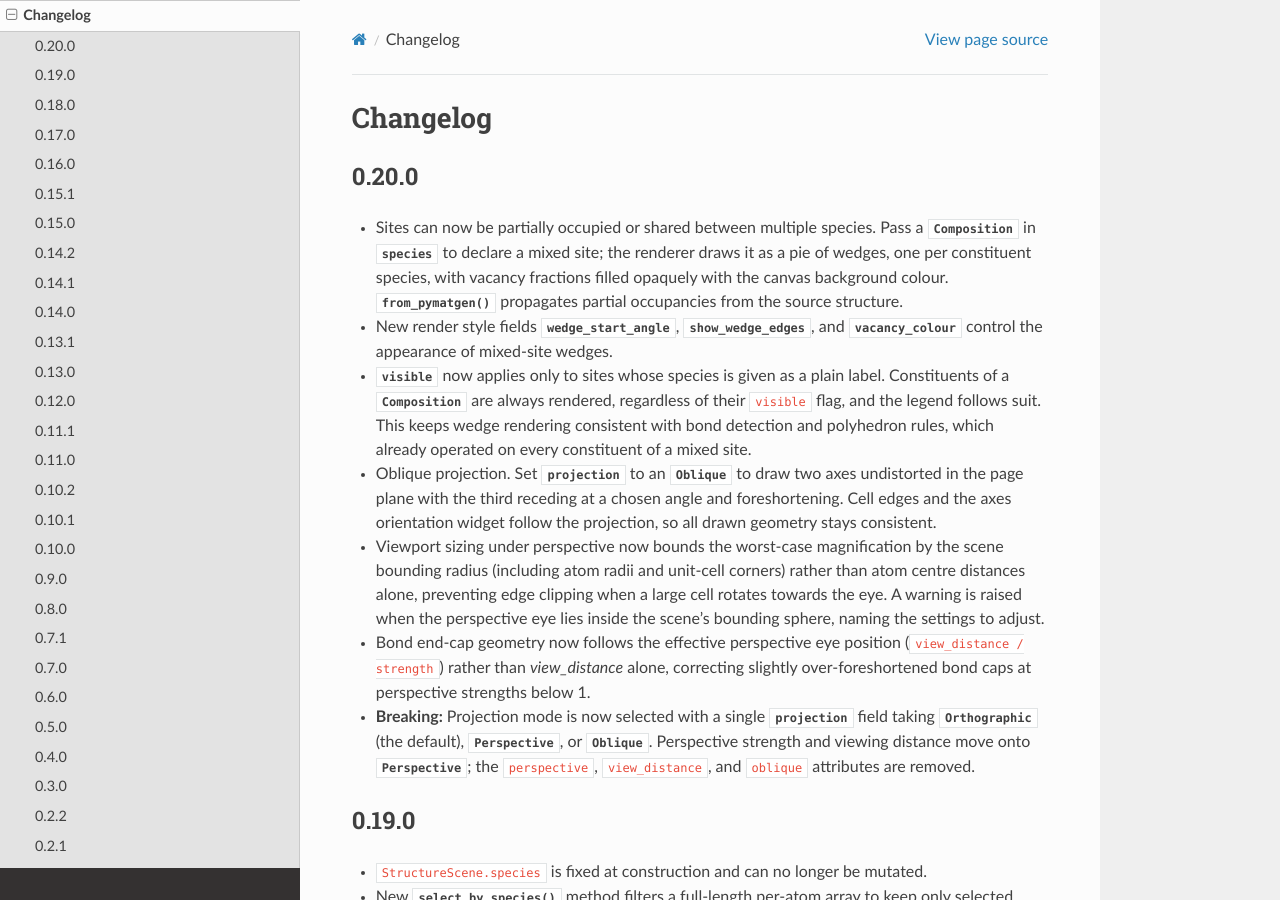
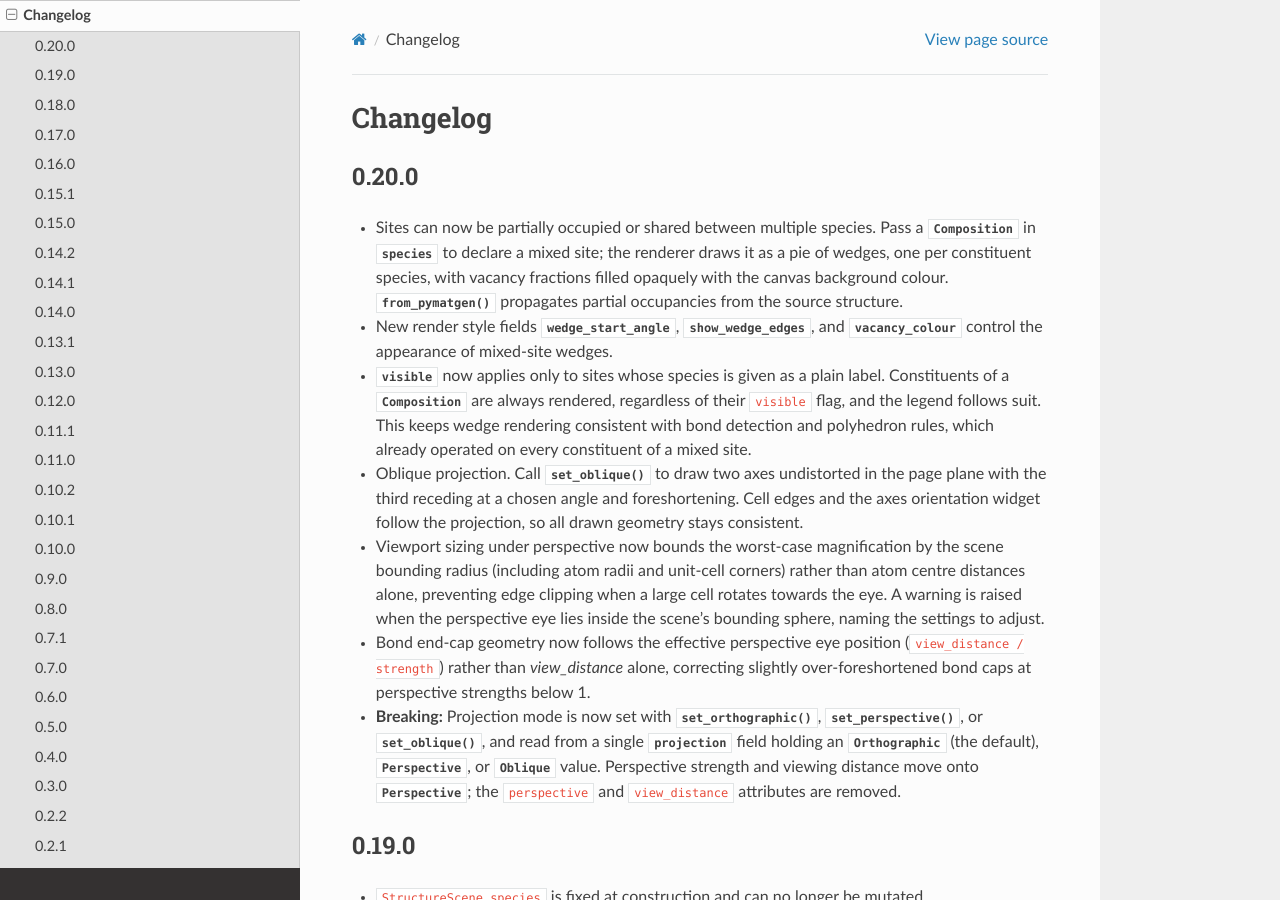
Before and after one commit to bjmorgan/hofmann, a Sphinx documentation site: the page built from docs/changelog.rst, in a window 1280 px wide and 900 px high. Built offline with Sphinx 7.4.7 and the Read the Docs theme 3.1.0, drawn with Linux system fonts in a browser that asks for light colours.

Commit message:
Add projection setter methods as the primary write interface

```diff
--- a/docs/changelog.rst
+++ b/docs/changelog.rst
@@ -26,12 +26,11 @@ Changelog
   rules, which already operated on every constituent of a mixed
   site.
 
-- Oblique projection.  Set :attr:`~hofmann.ViewState.projection` to
-  an :class:`~hofmann.Oblique`
-  to draw two axes undistorted in the page plane with the third
-  receding at a chosen angle and foreshortening.  Cell edges and the
-  axes orientation widget follow the projection, so all drawn geometry
-  stays consistent.
+- Oblique projection.  Call
+  :meth:`~hofmann.ViewState.set_oblique` to draw two axes undistorted
+  in the page plane with the third receding at a chosen angle and
+  foreshortening.  Cell edges and the axes orientation widget follow
+  the projection, so all drawn geometry stays consistent.
 
 - Viewport sizing under perspective now bounds the worst-case
   magnification by the scene bounding radius (including atom radii
@@ -45,13 +44,16 @@ Changelog
   *view_distance* alone, correcting slightly over-foreshortened bond
   caps at perspective strengths below 1.
 
-- **Breaking:** Projection mode is now selected with a single
-  :attr:`~hofmann.ViewState.projection` field taking
+- **Breaking:** Projection mode is now set with
+  :meth:`~hofmann.ViewState.set_orthographic`,
+  :meth:`~hofmann.ViewState.set_perspective`, or
+  :meth:`~hofmann.ViewState.set_oblique`, and read from a single
+  :attr:`~hofmann.ViewState.projection` field holding an
   :class:`~hofmann.Orthographic` (the default),
-  :class:`~hofmann.Perspective`, or :class:`~hofmann.Oblique`.
+  :class:`~hofmann.Perspective`, or :class:`~hofmann.Oblique` value.
   Perspective strength and viewing distance move onto
-  :class:`~hofmann.Perspective`; the ``perspective``, ``view_distance``,
-  and ``oblique`` attributes are removed.
+  :class:`~hofmann.Perspective`; the ``perspective`` and
+  ``view_distance`` attributes are removed.
 
 0.19.0
 ------
```
Also changed, not shown: README.md (+3 -5 lines), docs/rendering.rst (+12 -13 lines), 2 other files.
